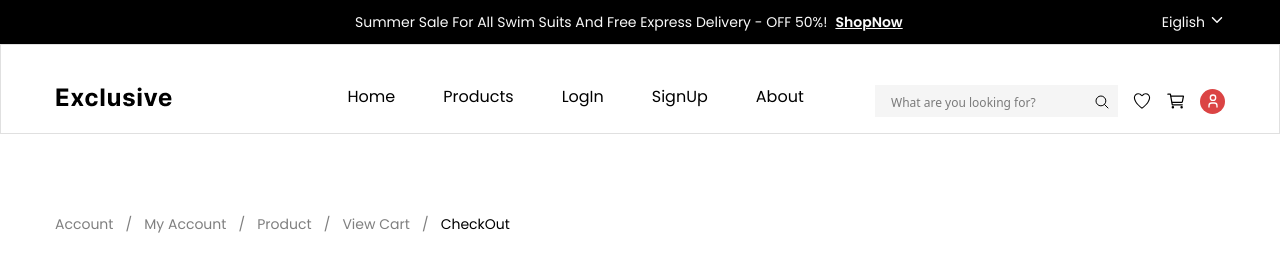
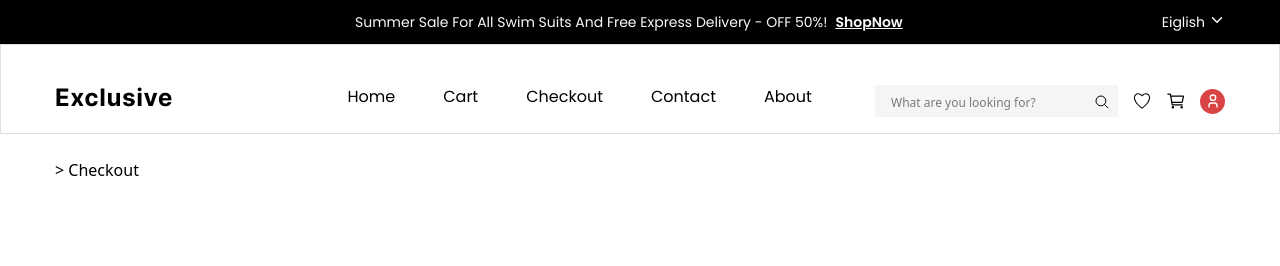
Before and after one commit to sajibkhandev/Khan_Product_Ecommerce, a React (Vite) app: page /checkout in a window 1280 px wide. Shown: the top 266 px of the page. Built offline with nearby package versions, Linux system fonts and the light colour scheme.

Commit message:
feat: add breadcrumbs

```diff
--- a/package.json
+++ b/package.json
@@ -10,11 +10,13 @@
     "preview": "vite preview"
   },
   "dependencies": {
+    "@reduxjs/toolkit": "^2.11.2",
     "@tailwindcss/vite": "^4.1.18",
     "firebase": "^12.8.0",
     "react": "^19.2.0",
     "react-dom": "^19.2.0",
     "react-icons": "^5.5.0",
+    "react-redux": "^9.2.0",
     "react-router-dom": "^7.11.0",
     "react-slick": "^0.31.0",
     "react-toastify": "^11.0.5",
--- a/src/App.jsx
+++ b/src/App.jsx
@@ -24,13 +24,11 @@ const router = createBrowserRouter(
        <Route path="/products" element={<Products />} ></Route>
        <Route path="/login" element={<Login />} ></Route>
        <Route path="/signup" element={<Signup />} ></Route>
-
        <Route path="/cart" element={<Cart />} ></Route>
-       <Route path="/*" element={<Error />} ></Route>
-       <Route path="/ProductDetails" element={<ProductDetails />} ></Route>
-       <Route path="/*" element={<Error />} ></Route>
+       <Route path="/productdetails" element={<ProductDetails />} ></Route>
        <Route path="/contact" element={<Contact/>} ></Route>
        <Route path="/checkout" element={<Checkout/>} ></Route>
+       <Route path="/*" element={<Error />} ></Route>
     </Route>
 
    </>
--- a/src/layouts/ExploreProduct.jsx
+++ b/src/layouts/ExploreProduct.jsx
@@ -26,10 +26,6 @@ const ExploreProduct = () => {
 
 
 
-    Apidata.map(item=>{
-      console.log(item.thumbnail);
-
-    })
 
 
 
--- a/src/layouts/Navbar.jsx
+++ b/src/layouts/Navbar.jsx
@@ -9,12 +9,22 @@ import { IoIosHeartEmpty } from "react-icons/io";
 import { IoCartOutline } from "react-icons/io5";
 import { Link } from 'react-router-dom'
 import { TbUser } from 'react-icons/tb'
+import { useDispatch } from 'react-redux'
+import { addbreadcrumb } from '../slices/breadCrumbSlice'
 
 
 
 
 const Navbar = () => {
   let [dropdown, setDropdown] = useState(false)
+  let dispatch=useDispatch()
+
+  let handleBreadCrumb=(name)=>{
+    dispatch(addbreadcrumb(name))
+
+
+  }
+
 
   return (
     <nav className='pt-10 pb-4 border-[#9a9a9a4d] border'>
@@ -25,11 +35,11 @@ const Navbar = () => {
           </div>
           <div className='w-5/12 '>
             <ul className='flex gap-x-12 cursor-pointer'>
-              <Link to='/'><ListItem text="Home" /></Link>
-              <Link to='/products'> <ListItem text="Products" /></Link>
-              <Link to='/login'><ListItem text="LogIn" /></Link>
-              <Link to='/signup'><ListItem text="SignUp" /></Link>
-              <Link to='/about'><ListItem text="About" /></Link>
+              <Link onClick={()=>handleBreadCrumb("Home")} to='/'><ListItem text="Home" /></Link>
+              <Link onClick={()=>handleBreadCrumb("Cart")} to='/cart'> <ListItem text="Cart" /></Link>
+              <Link onClick={()=>handleBreadCrumb("Checkout")} to='/checkout'><ListItem text="Checkout" /></Link>
+              <Link onClick={()=>handleBreadCrumb("Contact")} to='/contact'><ListItem text="Contact" /></Link>
+              <Link onClick={()=>handleBreadCrumb("About")} to='/about'><ListItem text="About" /></Link>
 
 
             </ul>
--- a/src/main.jsx
+++ b/src/main.jsx
@@ -3,9 +3,11 @@ import { createRoot } from 'react-dom/client'
 import './index.css'
 import App from './App.jsx'
 import firebaseConfig from './firebaseConfig.js'
+import store from './store.js'
+import { Provider } from 'react-redux'
 
 createRoot(document.getElementById('root')).render(
-  <StrictMode>
+  <Provider store={store}>
     <App />
-  </StrictMode>,
+  </Provider>,
 )
--- a/src/pages/Cart.jsx
+++ b/src/pages/Cart.jsx
@@ -6,22 +6,19 @@ import ProductPrice from "../components/ProductPrice";
 import Monitor from "../assets/monitor.png";
 import Gamepad from "../assets/gamepad-small.png";
 import Button from "../components/Button";
+import { useSelector } from "react-redux";
 
 const Cart = () => {
+  let data=useSelector((state)=>state.breadcrumb.previousValue)
+
+
+
+
   return (
     <Container>
       <section className="font-pop">
-        <ul className="flex gap-3 pt-16 text-sm text-black font-normal">
-          <Link to="/">
-            <li className="opacity-50">Home</li>
-          </Link>
-          <Link>
-            <li className="opacity-50">/</li>
-          </Link>
-          <Link to="/cart">
-            <li>Cart</li>
-          </Link>
-        </ul>
+        <p className="pt-6"> <Link to={data=="Home"? "/":`/${data}`}>{data}</Link> > cart</p>
+
         <div className="lg:mt-20 lg:mb-35">
           <div className="flex justify-between py-6 px-10 shadow-[0_1px_13px_rgba(0,0,0,0.05)] mb-10">
             <p>Product</p>
--- a/src/pages/Checkout.jsx
+++ b/src/pages/Checkout.jsx
@@ -11,23 +11,14 @@ import { useState } from "react";
 import Roundeicon from "../components/Roundicon"
 import Payment from '../assets/payment.png'
 import Button from '../components/Button'
+import { useSelector } from 'react-redux'
+import { Link } from 'react-router-dom'
 const Checkout = () => {
+  let data=useSelector((state)=>state.breadcrumb.previousValue)
   return (
     <section>
       <Container>
-        <ul>
-          <div className='w-[455px] flex justify-between font-pop font-normal text-sm text-opblack p-0 mt-[80px] cursor-pointer'>
-            <li>Account</li>
-            <li>/</li>
-            <li>My Account</li>
-            <li>/</li>
-            <li>Product</li>
-            <li>/</li>
-            <li>View Cart</li>
-            <li>/</li>
-            <li className='text-black'>CheckOut</li>
-          </div>
-        </ul>
+         <p className="pt-6"> <Link to={data=="Home"? "/":`/${data}`}>{data}</Link> > Checkout</p>
 
         <h1 className='text-black font-inter text-4xl mt-[80px] mb-[80px]'>Billing Details</h1>
         <Flex className='gap-[173px]'>
--- /dev/null
+++ b/src/slices/breadCrumbSlice.js
@@ -0,0 +1,23 @@
+import { createSlice } from '@reduxjs/toolkit'
+
+export const breadCrumbSlice = createSlice({
+  name: 'breads',
+  initialState: {
+    currentValue: "",
+    previousValue: "",
+  },
+  reducers: {
+    addbreadcrumb: (state,action) => {
+        state.previousValue=state.currentValue
+        state.currentValue=action.payload
+
+
+
+
+    },
+
+  },
+})
+export const { addbreadcrumb, } = breadCrumbSlice.actions
+
+export default breadCrumbSlice.reducer
--- /dev/null
+++ b/src/store.js
@@ -0,0 +1,8 @@
+import { configureStore } from '@reduxjs/toolkit'
+import  breadCrumbSlice  from './slices/breadCrumbSlice'
+
+export default configureStore({
+  reducer: {
+    breadcrumb:breadCrumbSlice
+  },
+})
```
Also changed, not shown: 1 other file (tests, documents, lock files or other folders).
